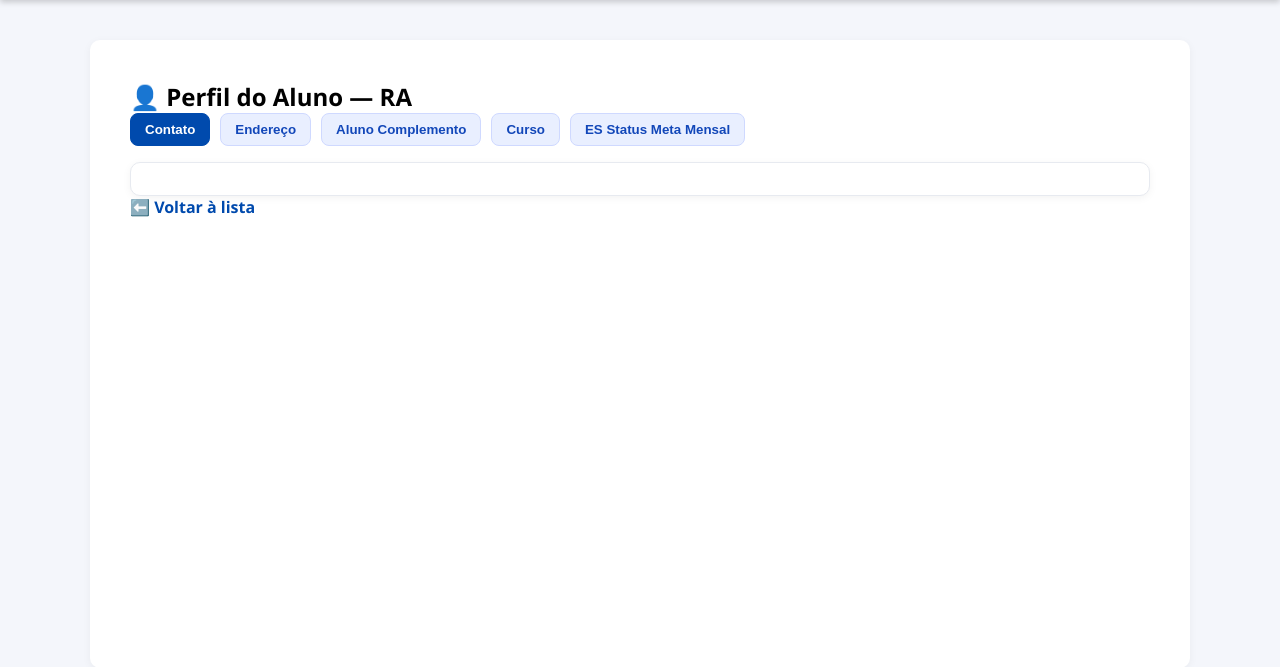
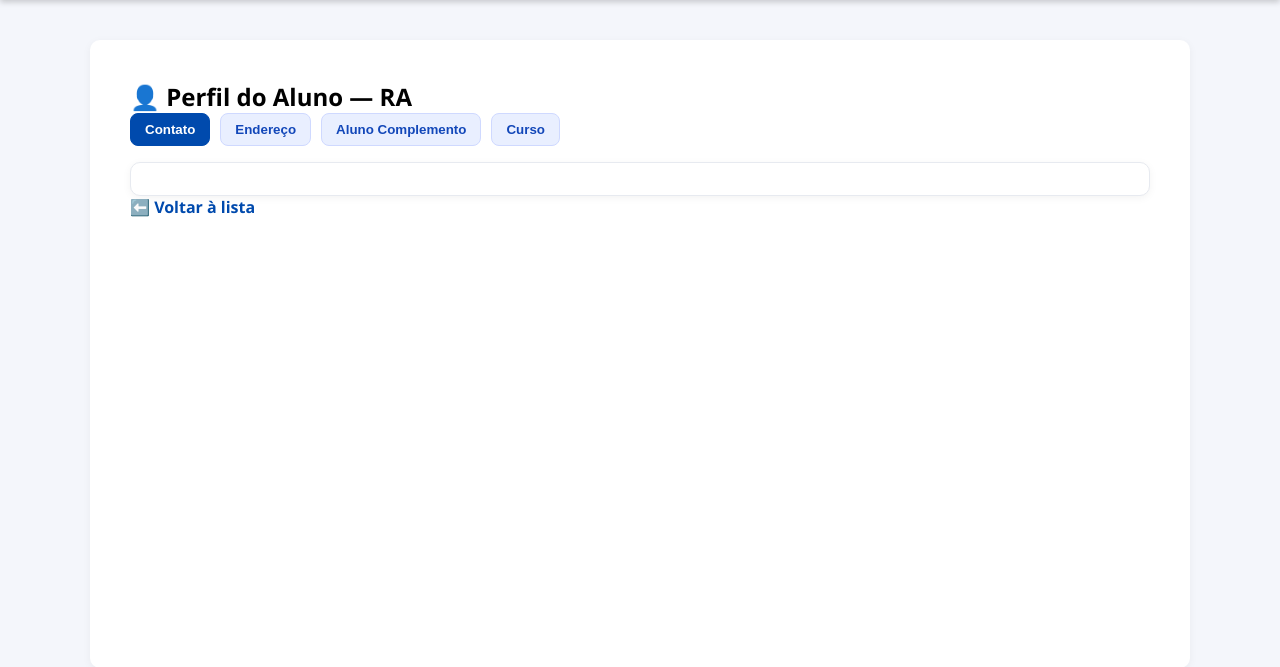
Before and after one commit to OrigCris/dataFactsIsmart, a Flask app: template app/templates/aluno.html in a window 1280 px wide. Shown: the part 82-749 px from the top of the page. Run offline with Flask 3, Linux system fonts and the light colour scheme; the template is opened without the code that fills it, so the values that code supplies are empty.

Commit message:
Atualizar o aluno.html

```diff
--- a/app/templates/aluno.html
+++ b/app/templates/aluno.html
@@ -18,7 +18,7 @@
   <button class="tab-btn" data-aba="status_mensal">Status Mensal Universitário</button>
   <!-- <button class="tab-btn" data-aba="alteracao_status">Alteração Status</button> -->
   {% endif %}
-  <button class="tab-btn" data-aba="es_status_meta_mensal">ES Status Meta Mensal</button>
+  <!-- <button class="tab-btn" data-aba="es_status_meta_mensal">ES Status Meta Mensal</button> -->
   <!-- <button class="tab-btn" data-aba="reg_oportunidade">Registro de oportunidade</button> -->
   <!-- <button class="tab-btn" data-aba="registro_evento">Registro de evento</button>
   <button class="tab-btn" data-aba="inscricao_evento">Inscrição de evento</button>
```
